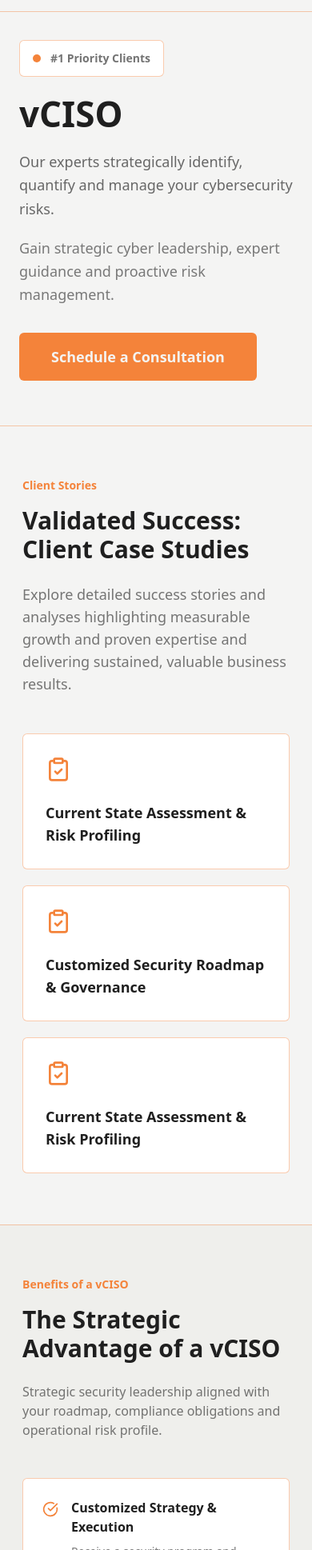
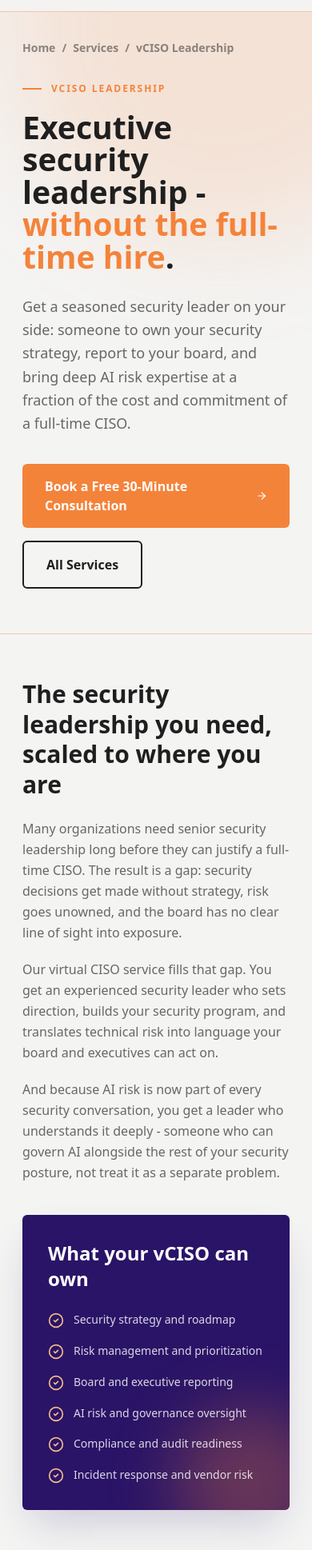
Before and after one commit to ziakn/aipurview, a Next.js app: page /vciso in a window 390 px wide. Shown: the part 62-2000 px from the top of the page at 80% size. Built offline with nearby package versions, Linux system fonts and the light colour scheme.

Commit message:
n-changes

```diff
--- a/src/app/vciso/page.tsx
+++ b/src/app/vciso/page.tsx
@@ -1,200 +1,289 @@
 "use client";
 
+import Link from "next/link";
 import { motion } from "framer-motion";
-import { ArrowRight, CheckCircle, ClipboardCheck, FileCheck2, Shield } from "lucide-react";
+import {
+    ArrowRight,
+    BrainCircuit,
+    CheckCircle2,
+    ClipboardList,
+    FileCheck2,
+    Landmark,
+    PlusCircle,
+    Shield,
+    Siren,
+    Target,
+} from "lucide-react";
 import Navbar from "@/components/layout/Navbar";
 import Footer from "@/components/layout/Footer";
 import Section from "@/components/ui/Section";
-import { Button } from "@/components/ui/Button";
 
-const outcomes = [
-    "Current State Assessment & Risk Profiling",
-    "Customized Security Roadmap & Governance",
-    "Current State Assessment & Risk Profiling",
+const ownedAreas = [
+    "Security strategy and roadmap",
+    "Risk management and prioritization",
+    "Board and executive reporting",
+    "AI risk and governance oversight",
+    "Compliance and audit readiness",
+    "Incident response and vendor risk",
 ];
 
-const benefits = [
+const capabilities = [
     {
-        title: "Customized Strategy & Execution",
-        description: "Receive a security program and roadmap fully customized to your organization's size, industry, regulatory environment and unique risk profile, ensuring maximum relevance and impact.",
+        title: "Security Strategy",
+        description: "A clear, prioritized security roadmap aligned to your business goals, risk appetite, and budget - not a generic checklist.",
+        icon: ClipboardList,
     },
     {
-        title: "Access to Multi-Disciplinary Expertise",
-        description: "Leverage the collective power of our security specialists, including compliance analysts, vCIOs, and penetration testers, to provide both strategic oversight and essential hands-on execution.",
+        title: "Risk Management",
+        description: "Identify, prioritize, and manage the risks that actually threaten your business, then make deliberate decisions about each one.",
+        icon: Shield,
     },
     {
-        title: "Guaranteed Audit & Compliance Readiness",
-        description: "Maintain continuous readiness for critical certifications such as SOC 2 and ISO 27001, along with applicable regulatory reviews, significantly reducing last-minute remediation efforts and costs.",
+        title: "Board & Executive Reporting",
+        description: "Translate technical risk into clear, decision-ready reporting your leadership and board can understand and stand behind.",
+        icon: Landmark,
     },
     {
-        title: "Proactive Incident Preparedness",
-        description: "We build and rigorously test incident response playbooks, enabling your team to act quickly and decisively during a breach, minimizing downtime and limiting financial damage.",
+        title: "AI Risk & Governance",
+        description: "Bring AI into your security posture with confidence through governance, oversight, and EU AI Act readiness led from the top.",
+        icon: BrainCircuit,
     },
     {
-        title: "Measurable Reduction in Risk Exposure",
-        description: "Lower your overall likelihood of security incidents through layered controls, targeted workforce training and continuous monitoring, securing operational continuity during any security event.",
+        title: "Compliance & Audit Readiness",
+        description: "Stay ahead of regulatory and contractual obligations, with the evidence and processes to pass scrutiny.",
+        icon: FileCheck2,
+    },
+    {
+        title: "Incident & Vendor Risk",
+        description: "Be ready for the bad day with response planning, third-party risk oversight, and a steady hand when it counts.",
+        icon: Siren,
     },
 ];
 
-const packages = [
-    {
-        title: "Basic",
-        items: [
-            "Single compliance framework (SOC 2, ISO 27001 or Regulatory)",
-            "Compliance dashboard access",
-            "Quarterly security reviews",
-            "Policy maintenance & updates",
-            "Vendor security questionnaires",
-            "Cybersecurity awareness support",
-            "Security Assessment",
-            "Internal Audit",
-            "24-hour response time",
-            "Whatsapp & email support",
-        ],
-    },
-    {
-        title: "Professional",
-        items: [
-            "Fast-track SOC 2, ISO 27001 or Regulatory certification support",
-            "Compliance dashboard access",
-            "Custom security policies & procedures",
-            "Gap analysis & remediation roadmap",
-            "Auditor selection & coordination",
-            "Monthly strategic calls",
-            "Vendor security reviews",
-            "Security awareness training",
-            "Cybersecurity education support",
-            "Internal Audit",
-            "Risk assessment support",
-            "12-hour response time",
-        ],
-    },
-    {
-        title: "Advance",
-        items: [
-            "Multi-framework compliance (SOC 2, ISO 27001, HIPAA, PCI DSS)",
-            "Fractional or full vCISO services",
-            "Compliance dashboard access",
-            "Security program development",
-            "Architecture & cloud security reviews",
-            "Advanced threat modeling",
-            "Incident response planning & leadership",
-            "M&A security due diligence",
-            "Internal audit support",
-            "Additional frameworks",
-            "Cybersecurity education support",
-            "Board-level reporting & presentations",
-            "Weekly support hours",
-            "6 hours response time",
-        ],
-    },
+const fitItems = [
+    "Need security leadership but are not ready for a full-time CISO",
+    "Are adopting AI and want it governed properly from the start",
+    "Face growing compliance, customer, or board pressure on security",
+    "Have security tools and people, but no clear strategy tying them together",
 ];
+
+const engagementItems = [
+    "Flexible scope, from a few days a month to a focused mandate",
+    "Embedded with your team, not arm's-length advice",
+    "Scales up or down as your needs change",
+    "A clear handover path if you later hire in-house",
+];
+
+const outcomes = [
+    { label: "Direction", description: "A clear security strategy and roadmap" },
+    { label: "Oversight", description: "Risk owned, prioritized, and managed" },
+    { label: "Assurance", description: "Board-ready reporting and audit readiness" },
+    { label: "Expertise", description: "Deep AI risk leadership on call" },
+];
+
+const fadeUp = {
+    hidden: { opacity: 0, y: 18 },
+    visible: { opacity: 1, y: 0 },
+};
 
 const VCISOPage = () => {
     return (
-        <main className="bg-background min-h-screen">
+        <main className="min-h-screen bg-background">
             <Navbar />
 
-            <section className="relative overflow-hidden border-b border-card-border pt-28 pb-14 md:pt-32 md:pb-20">
-                <div className="container mx-auto px-6">
-                    <div className="max-w-5xl">
-                            <motion.div
-                                initial={{ opacity: 0, y: 16 }}
-                                animate={{ opacity: 1, y: 0 }}
-                                className="mb-6 inline-flex items-center gap-3 rounded-md border border-card-border bg-card-bg px-4 py-3"
-                            >
-                                <span className="h-2.5 w-2.5 rounded-full bg-brand-orange" />
-                                <span className="text-sm font-bold text-foreground/62">#1 Priority Clients</span>
-                            </motion.div>
-                            <motion.h1
-                                initial={{ opacity: 0, y: 16 }}
-                                animate={{ opacity: 1, y: 0 }}
-                                transition={{ delay: 0.08 }}
-                                className="text-[clamp(2.75rem,5.6vw,5.75rem)] font-black leading-[1] tracking-[0] text-foreground"
-                            >
-                                vCISO
-                            </motion.h1>
-                            <p className="mt-6 max-w-3xl text-lg leading-relaxed text-foreground/66 md:text-xl">
-                                Our experts strategically identify, quantify and manage your cybersecurity risks.
-                            </p>
-                            <p className="mt-5 max-w-3xl text-lg leading-relaxed text-foreground/58">
-                                Gain strategic cyber leadership, expert guidance and proactive risk management.
-                            </p>
-                            <div className="mt-8">
-                                <Button size="lg">Schedule a Consultation</Button>
-                            </div>
+            <section className="relative overflow-hidden border-b border-card-border pt-28 pb-14 md:pt-36 md:pb-20">
+                <div className="pointer-events-none absolute -right-40 -top-44 h-[34rem] w-[34rem] rounded-full bg-brand-orange/15 blur-3xl" />
+                <motion.div
+                    className="relative mx-auto max-w-[1180px] px-7"
+                    initial="hidden"
+                    animate="visible"
+                    variants={fadeUp}
+                    transition={{ duration: 0.45 }}
+                >
+                    <div className="mb-6 text-sm font-semibold text-foreground/50">
+                        <Link href="/" className="transition-colors hover:text-brand-orange">Home</Link>
+                        <span className="mx-2">/</span>
+                        <span>Services</span>
+                        <span className="mx-2">/</span>
+                        <span>vCISO Leadership</span>
+                    </div>
+                    <div className="mb-5 inline-flex items-center gap-3 text-xs font-black uppercase tracking-[0.16em] text-brand-orange">
+                        <span className="h-0.5 w-6 bg-brand-orange" />
+                        vCISO Leadership
+                    </div>
+                    <h1 className="max-w-5xl text-[clamp(2.45rem,5.2vw,4.75rem)] font-black leading-[1.03] tracking-[0] text-foreground">
+                        Executive security leadership - <span className="text-brand-orange">without the full-time hire</span>.
+                    </h1>
+                    <p className="mt-7 max-w-3xl text-lg leading-relaxed text-foreground/66 md:text-xl">
+                        Get a seasoned security leader on your side: someone to own your security strategy, report to your board, and bring deep AI risk expertise at a fraction of the cost and commitment of a full-time CISO.
+                    </p>
+                    <div className="mt-9 flex flex-wrap gap-4">
+                        <Link href="/contact" className="inline-flex items-center gap-2 rounded-md bg-brand-orange px-7 py-4 text-base font-bold text-white transition-colors hover:bg-foreground">
+                            Book a Free 30-Minute Consultation <ArrowRight className="h-4 w-4" />
+                        </Link>
+                        <Link href="/#services" className="inline-flex items-center rounded-md border-2 border-foreground px-7 py-4 text-base font-bold text-foreground transition-colors hover:bg-foreground hover:text-white">
+                            All Services
+                        </Link>
+                    </div>
+                </motion.div>
+            </section>
+
+            <Section className="pt-14">
+                <div className="grid gap-10 lg:grid-cols-[1.08fr_0.92fr] lg:items-start">
+                    <motion.div initial="hidden" whileInView="visible" viewport={{ once: true, margin: "-80px" }} variants={fadeUp} transition={{ duration: 0.45 }}>
+                        <h2 className="max-w-2xl text-3xl font-black leading-tight text-foreground md:text-4xl">
+                            The security leadership you need, scaled to where you are
+                        </h2>
+                        <div className="mt-6 space-y-5 text-base leading-relaxed text-foreground/66 md:text-lg">
+                            <p>Many organizations need senior security leadership long before they can justify a full-time CISO. The result is a gap: security decisions get made without strategy, risk goes unowned, and the board has no clear line of sight into exposure.</p>
+                            <p>Our virtual CISO service fills that gap. You get an experienced security leader who sets direction, builds your security program, and translates technical risk into language your board and executives can act on.</p>
+                            <p>And because AI risk is now part of every security conversation, you get a leader who understands it deeply - someone who can govern AI alongside the rest of your security posture, not treat it as a separate problem.</p>
                         </div>
+                    </motion.div>
+
+                    <motion.aside
+                        className="relative overflow-hidden rounded-md bg-[#2a1467] p-8 text-white shadow-2xl shadow-[#2a1467]/20"
+                        initial="hidden"
+                        whileInView="visible"
+                        viewport={{ once: true, margin: "-80px" }}
+                        variants={fadeUp}
+                        transition={{ duration: 0.45, delay: 0.08 }}
+                    >
+                        <div className="pointer-events-none absolute -bottom-16 -right-12 h-48 w-48 rounded-full bg-brand-orange/30 blur-2xl" />
+                        <h3 className="relative mb-6 text-2xl font-black text-white">What your vCISO can own</h3>
+                        <ul className="relative space-y-4">
+                            {ownedAreas.map((item) => (
+                                <li key={item} className="flex gap-3 text-sm leading-relaxed text-white/82">
+                                    <CheckCircle2 className="mt-0.5 h-5 w-5 shrink-0 text-[#f3b98a]" />
+                                    <span>{item}</span>
+                                </li>
+                            ))}
+                        </ul>
+                    </motion.aside>
+                </div>
+            </Section>
+
+            <section className="border-y border-card-border bg-dark-charcoal py-16">
+                <div className="mx-auto grid max-w-[1180px] gap-8 px-7 lg:grid-cols-[0.7fr_1.3fr]">
+                    <div className="text-sm font-black uppercase tracking-[0.13em] text-foreground/48">
+                        Why it
+                        <span className="block pt-1 text-4xl normal-case tracking-[0] text-brand-orange">Matters</span>
+                    </div>
+                    <div>
+                        <h2 className="text-3xl font-black leading-tight md:text-4xl">Security without leadership is just a collection of tools.</h2>
+                        <p className="mt-5 max-w-3xl text-lg leading-relaxed text-foreground/66">
+                            Technology alone does not manage risk - direction does. A vCISO gives you the strategy, accountability, and executive voice to turn scattered security activity into a coherent program your board can trust, without carrying the cost of a permanent C-suite hire.
+                        </p>
+                    </div>
                 </div>
             </section>
 
             <Section>
                 <div className="mb-12 max-w-3xl">
-                    <div className="mb-4 text-sm font-bold text-brand-orange">Client Stories</div>
-                    <h2 className="text-3xl md:text-5xl font-black mb-6 text-foreground">Validated Success: Client Case Studies</h2>
-                    <p className="text-foreground/60 text-lg">
-                        Explore detailed success stories and analyses highlighting measurable growth and proven expertise and delivering sustained, valuable business results.
+                    <div className="mb-5 inline-flex items-center gap-3 text-xs font-black uppercase tracking-[0.16em] text-brand-orange">
+                        <span className="h-0.5 w-6 bg-brand-orange" />
+                        What your vCISO delivers
+                    </div>
+                    <h2 className="text-3xl font-black leading-tight md:text-5xl">Full security leadership, with AI as a core strength.</h2>
+                    <p className="mt-5 text-lg leading-relaxed text-foreground/62">
+                        Everything you would expect from an experienced CISO, plus the AI risk expertise that modern security demands.
                     </p>
                 </div>
-                <div className="grid gap-5 md:grid-cols-3">
-                    {outcomes.map((outcome, index) => (
-                        <div key={`${outcome}-${index}`} className="glass-card p-7">
-                            <ClipboardCheck className="mb-6 h-8 w-8 text-brand-orange" />
-                            <h3 className="text-lg font-bold text-foreground">{outcome}</h3>
+
+                <div className="grid gap-5 md:grid-cols-2 lg:grid-cols-3">
+                    {capabilities.map((capability, index) => {
+                        const Icon = capability.icon;
+                        return (
+                            <motion.div
+                                key={capability.title}
+                                className="glass-card p-7 transition-transform duration-300 hover:-translate-y-1"
+                                initial="hidden"
+                                whileInView="visible"
+                                viewport={{ once: true, margin: "-80px" }}
+                                variants={fadeUp}
+                                transition={{ duration: 0.4, delay: index * 0.04 }}
+                            >
+                                <div className="mb-6 flex h-12 w-12 items-center justify-center rounded-md bg-brand-orange/14 text-brand-orange">
+                                    <Icon className="h-6 w-6" />
+                                </div>
+                                <h3 className="text-xl font-black text-foreground">{capability.title}</h3>
+                                <p className="mt-3 text-sm leading-relaxed text-foreground/62">{capability.description}</p>
+                            </motion.div>
+                        );
+                    })}
+                </div>
+            </Section>
+
+            <Section className="pt-0">
+                <div className="mb-10 max-w-3xl">
+                    <div className="mb-5 inline-flex items-center gap-3 text-xs font-black uppercase tracking-[0.16em] text-brand-orange">
+                        <span className="h-0.5 w-6 bg-brand-orange" />
+                        Is a vCISO right for you?
+                    </div>
+                    <h2 className="text-3xl font-black leading-tight md:text-5xl">Senior leadership, sized to your stage.</h2>
+                </div>
+
+                <div className="grid gap-5 lg:grid-cols-2">
+                    <div className="glass-card border-brand-orange/45 p-7">
+                        <h3 className="mb-6 text-xl font-black">A great fit if you...</h3>
+                        <ul className="space-y-4">
+                            {fitItems.map((item) => (
+                                <li key={item} className="flex gap-3 text-sm leading-relaxed text-foreground/66">
+                                    <CheckCircle2 className="mt-0.5 h-5 w-5 shrink-0 text-brand-orange" />
+                                    <span>{item}</span>
+                                </li>
+                            ))}
+                        </ul>
+                    </div>
+
+                    <div className="glass-card p-7">
+                        <h3 className="mb-6 text-xl font-black">How engagement works</h3>
+                        <ul className="space-y-4">
+                            {engagementItems.map((item) => (
+                                <li key={item} className="flex gap-3 text-sm leading-relaxed text-foreground/66">
+                                    <PlusCircle className="mt-0.5 h-5 w-5 shrink-0 text-foreground/46" />
+                                    <span>{item}</span>
+                                </li>
+                            ))}
+                        </ul>
+                    </div>
+                </div>
+            </Section>
+
+            <Section className="border-y border-card-border bg-dark-charcoal">
+                <div className="mb-10 max-w-3xl">
+                    <div className="mb-5 inline-flex items-center gap-3 text-xs font-black uppercase tracking-[0.16em] text-brand-orange">
+                        <span className="h-0.5 w-6 bg-brand-orange" />
+                        Outcomes
+                    </div>
+                    <h2 className="text-3xl font-black leading-tight md:text-5xl">What you walk away with.</h2>
+                </div>
+
+                <div className="grid gap-5 sm:grid-cols-2 lg:grid-cols-4">
+                    {outcomes.map((outcome) => (
+                        <div key={outcome.label} className="glass-card p-6">
+                            <div className="text-2xl font-black text-brand-orange md:text-3xl">{outcome.label}</div>
+                            <p className="mt-3 text-sm leading-relaxed text-foreground/62">{outcome.description}</p>
                         </div>
                     ))}
                 </div>
             </Section>
 
-            <Section className="bg-dark-charcoal border-y border-card-border">
-                <div className="grid gap-12 lg:grid-cols-[0.8fr_1.2fr]">
-                    <div>
-                        <div className="mb-4 text-sm font-bold text-brand-orange">Benefits of a vCISO</div>
-                        <h2 className="text-3xl md:text-5xl font-black mb-6 text-foreground">The Strategic Advantage of a vCISO</h2>
-                        <p className="text-foreground/60">
-                            Strategic security leadership aligned with your roadmap, compliance obligations and operational risk profile.
+            <Section>
+                <div className="relative overflow-hidden rounded-md bg-[#2a1467] px-7 py-16 text-center md:px-10 md:py-20">
+                    <div className="pointer-events-none absolute left-1/2 top-[-8rem] h-80 w-[34rem] -translate-x-1/2 rounded-full bg-brand-orange/25 blur-3xl" />
+                    <div className="relative mx-auto max-w-3xl">
+                        <div className="mx-auto mb-7 flex h-14 w-14 items-center justify-center rounded-md bg-white/10 text-[#f3b98a]">
+                            <Target className="h-7 w-7" />
+                        </div>
+                        <h2 className="text-3xl font-black leading-tight text-white md:text-5xl">Get executive security leadership on your side.</h2>
+                        <p className="mx-auto mt-5 max-w-2xl text-lg leading-relaxed text-white/72">
+                            In one conversation, we will talk through your current security posture and where a vCISO could make the biggest difference.
                         </p>
+                        <Link href="/contact" className="mt-9 inline-flex items-center gap-2 rounded-md bg-brand-orange px-7 py-4 text-base font-bold text-white transition-colors hover:bg-white hover:text-[#2a1467]">
+                            Book a Free 30-Minute Consultation <ArrowRight className="h-4 w-4" />
+                        </Link>
                     </div>
-                    <div className="space-y-5">
-                        {benefits.map((benefit) => (
-                            <div key={benefit.title} className="glass-card p-6">
-                                <div className="flex gap-4">
-                                    <CheckCircle className="mt-1 h-5 w-5 shrink-0 text-brand-orange" />
-                                    <div>
-                                        <h3 className="font-bold text-foreground">{benefit.title}</h3>
-                                        <p className="mt-2 text-sm leading-relaxed text-foreground/60">{benefit.description}</p>
-                                    </div>
-                                </div>
-                            </div>
-                        ))}
-                    </div>
-                </div>
-            </Section>
-
-            <Section>
-                <div className="mb-12 max-w-3xl">
-                    <h2 className="text-3xl md:text-5xl font-black mb-6 text-foreground">vCISO Packages</h2>
-                    <p className="text-foreground/60">
-                        While these are general practices, we offer custom-tailored packages to meet your distinct requirements.
-                    </p>
-                </div>
-                <div className="grid gap-6 lg:grid-cols-3">
-                    {packages.map((pkg) => (
-                        <div key={pkg.title} className="glass-card p-7">
-                            <Shield className="mb-5 h-8 w-8 text-brand-orange" />
-                            <h3 className="mb-6 text-2xl font-black text-foreground">{pkg.title}</h3>
-                            <ul className="space-y-3">
-                                {pkg.items.map((item) => (
-                                    <li key={item} className="flex gap-3 text-sm text-foreground/65">
-                                        <FileCheck2 className="mt-0.5 h-4 w-4 shrink-0 text-brand-orange" />
-                                        <span>{item}</span>
-                                    </li>
-                                ))}
-                            </ul>
-                            <a href="/contact" className="mt-8 inline-flex items-center gap-2 text-sm font-bold text-foreground hover:text-brand-orange">
-                                Talk with Team <ArrowRight className="h-4 w-4" />
-                            </a>
-                        </div>
-                    ))}
                 </div>
             </Section>
 
```
Also changed, not shown: src/components/layout/Navbar.tsx (+53 -12 lines).
